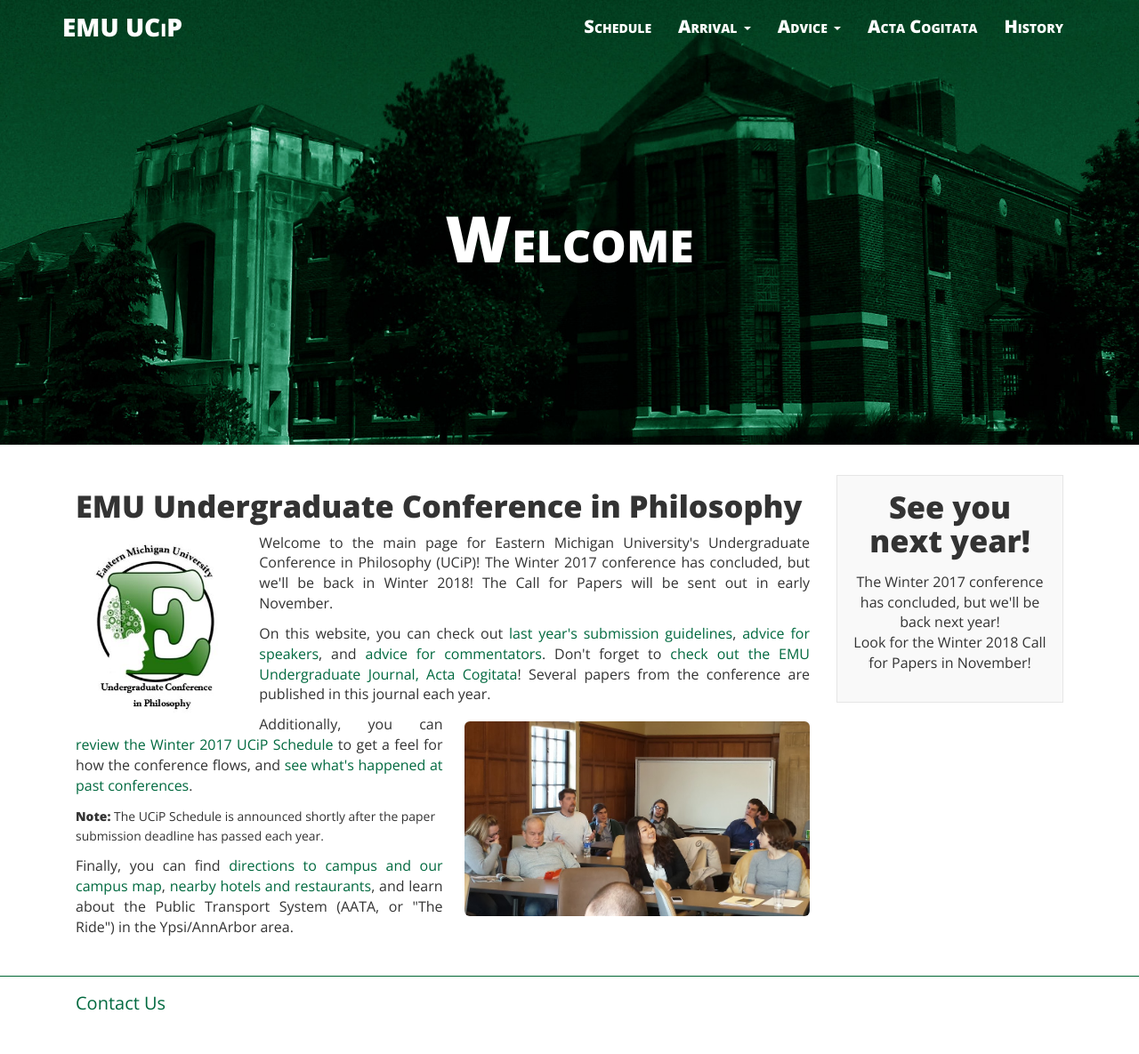
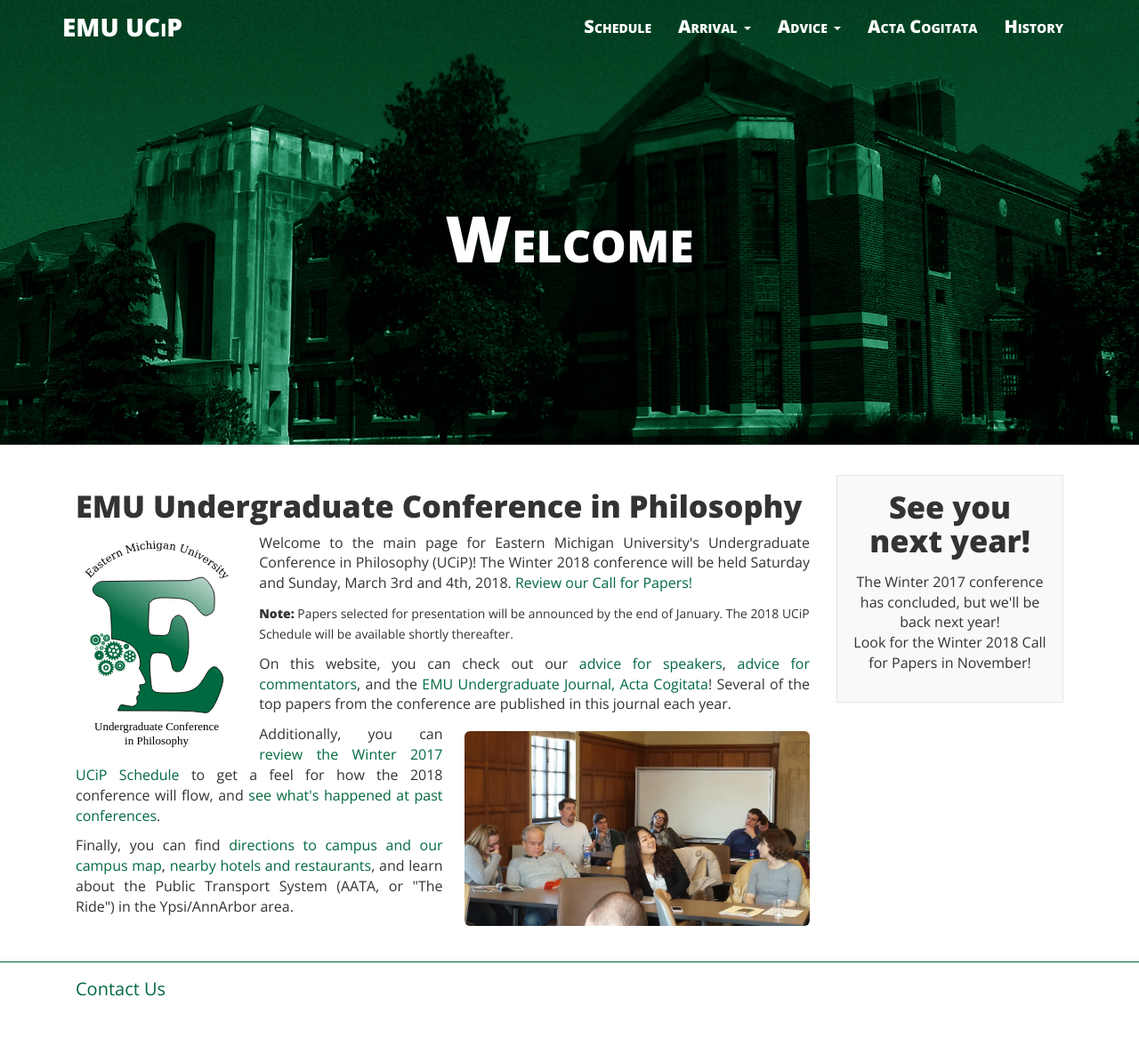
Before and after one commit to ucip/ucip.github.io, a Jekyll site: the page built from index.html, in a window 1280 px wide. Shown: the whole page at 89% size. Built offline with Jekyll 4.4.1, drawn with Linux system fonts in a browser that asks for light colours; nearby versions of some CDN libraries.

Commit message:
updated home page and favicon

```diff
--- a/_includes/head.html
+++ b/_includes/head.html
@@ -8,8 +8,8 @@
   <link rel="icon" type="image/png" href="{{ "/favicon-32x32.png | prepend: site.baseurl }}" sizes="32x32">
   <link rel="icon" type="image/png" href="{{ "/favicon-16x16.png" | prepend: site.baseurl }}" sizes="16x16">
   <link rel="manifest" href="/manifest.json">
-  <link rel="mask-icon" href="{{ "/safari-pinned-tab.svg" | prepend: site.baseurl }}" color="#006633">
-  <meta name="theme-color" content="#006633">
+  <link rel="mask-icon" href="{{ "/safari-pinned-tab.svg" | prepend: site.baseurl }}" color="#00693f">
+  <meta name="theme-color" content="#ffffff">
 
   <!-- Bootstrap -->
   <link href="{{ "/css/bootstrap.min.css" | prepend: site.baseurl }}" rel="stylesheet">
--- a/index.html
+++ b/index.html
@@ -8,15 +8,15 @@
   <div class="col-sm-9 col-xs-12 cfp-page">
     <h3 class="home-h3">EMU Undergraduate Conference in Philosophy</h3>
     <div class="col-sm-3 img-div-left">
-      <img class="img-responsive img-rounded hidden-print" src="{{ site.baseurl }}/img/logo.jpg">
+      <img class="img-responsive img-rounded hidden-print" src="{{ site.baseurl }}/img/logo.svg">
     </div>
-    <p class="text-justify">Welcome to the main page for Eastern Michigan University's Undergraduate Conference in Philosophy (UCiP)! The Winter 2017 conference has concluded, but we'll be back in Winter 2018! The Call for Papers will be sent out in early November.</p>
-    <p class="text-justify">On this website, you can check out <a href="{{ site.baseurl }}/cfp/">last year's submission guidelines</a>, <a href="{{ site.baseurl }}/advice/speakers/">advice for speakers</a>, and <a href="{{ site.baseurl }}/advice/commentators/">advice for commentators</a>. Don't forget to <a href="{{ site.baseurl }}/journal/">check out the EMU Undergraduate Journal, Acta Cogitata</a>! Several papers from the conference are published in this journal each year.</p>
+    <p class="text-justify">Welcome to the main page for Eastern Michigan University's Undergraduate Conference in Philosophy (UCiP)! The Winter 2018 conference will be held Saturday and Sunday, March 3rd and 4th, 2018. <a href="{{ site.baseurl }}/">Review our Call for Papers!</a></p>
+    <p><small><b>Note:</b> Papers selected for presentation will be announced by the end of January. The 2018 UCiP Schedule will be available shortly thereafter.</small></p>
+    <p class="text-justify">On this website, you can check out our <a href="{{ site.baseurl }}/advice/speakers/">advice for speakers</a>, <a href="{{ site.baseurl }}/advice/commentators/">advice for commentators</a>, and the <a href="{{ site.baseurl }}/journal/">EMU Undergraduate Journal, Acta Cogitata</a>! Several of the top papers from the conference are published in this journal each year.</p>
     <div class="col-sm-6 img-div-right">
       <img class="img-responsive img-rounded hidden-print" src="{{ site.baseurl }}/img/img_6.jpg">
     </div>
-    <p class="text-justify">Additionally, you can <a href="{{ site.baseurl }}/schedule/">review the Winter 2017 UCiP Schedule</a> to get a feel for how the conference flows, and <a href="{{ site.baseurl }}/history/">see what's happened at past conferences</a>.</p>
-    <p><small><b>Note:</b> The UCiP Schedule is announced shortly after the paper submission deadline has passed each year.</small></p>
+    <p class="text-justify">Additionally, you can <a href="{{ site.baseurl }}/schedule/past/">review the Winter 2017 UCiP Schedule</a> to get a feel for how the 2018 conference will flow, and <a href="{{ site.baseurl }}/history/">see what's happened at past conferences</a>.</p>
     <p class="text-justify">Finally, you can find <a href="{{ site.baseurl }}/arrival/maps/">directions to campus and our campus map</a>, <a href="{{ site.baseurl }}/arrival/hotels/">nearby hotels and restaurants</a>, and learn about the Public Transport System (AATA, or "The Ride") in the Ypsi/AnnArbor area.</p>
   </div>
   {% include box.html %}
```
Also changed, not shown: browserconfig.xml (+6 -6 lines), android-chrome-192x192.png, android-chrome-512x512.png (added), apple-touch-icon.png, favicon-16x16.png, favicon-32x32.png, favicon.ico, img/logo.jpg (deleted), img/logo.svg (added), manifest.json, mstile-144x144.png (added), mstile-150x150.png, mstile-310x150.png (added), mstile-310x310.png (added), 2 more files.
